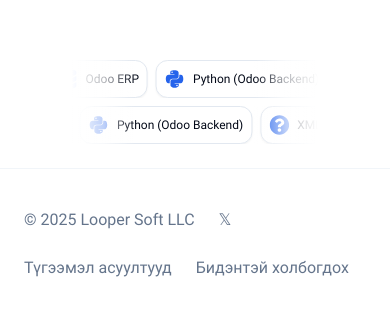
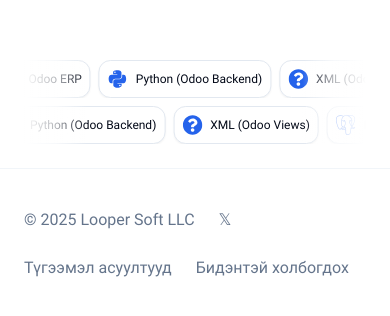
Before and after one commit to Chuluuu/loopy, a Next.js app: page / in a window 390 px wide. Shown: the part 1343-1659 px from the top of the page. Built offline with nearby package versions, Linux system fonts and the light colour scheme.

Commit message:
[FIX] changed margin on footer techstack

```diff
--- a/src/components/static/techstack.tsx
+++ b/src/components/static/techstack.tsx
@@ -70,7 +70,7 @@ const TechStackGrid=() => {
   const stacks = techStacksMn;
   return (
     <div className="flex flex-col p-6 gap-2">
-      <div className="overflow-hidden relative  mx-12">
+      <div className="overflow-hidden relative  md:mx-12 mx-0">
         {/* Left and Right gradient masks */}
         <div className="pointer-events-none absolute left-0 top-0 h-full w-16 bg-gradient-to-r from-white via-white/70 to-transparent dark:from-slate-900 dark:via-slate-900/70 z-10" />
         <div className="pointer-events-none absolute right-0 top-0 h-full w-16 bg-gradient-to-l from-white via-white/70 to-transparent dark:from-slate-900 dark:via-slate-900/70 z-10" />
@@ -100,7 +100,7 @@ const TechStackGrid=() => {
           ))}
         </div>
       </div>
-      <div className="overflow-hidden relative  mx-12">
+      <div className="overflow-hidden relative  md:mx-12">
         {/* Left and Right gradient masks */}
         <div className="pointer-events-none absolute left-0 top-0 h-full w-16 bg-gradient-to-r from-white via-white/70 to-transparent dark:from-slate-900 dark:via-slate-900/70 z-10" />
         <div className="pointer-events-none absolute right-0 top-0 h-full w-16 bg-gradient-to-l from-white via-white/70 to-transparent dark:from-slate-900 dark:via-slate-900/70 z-10" />
```
